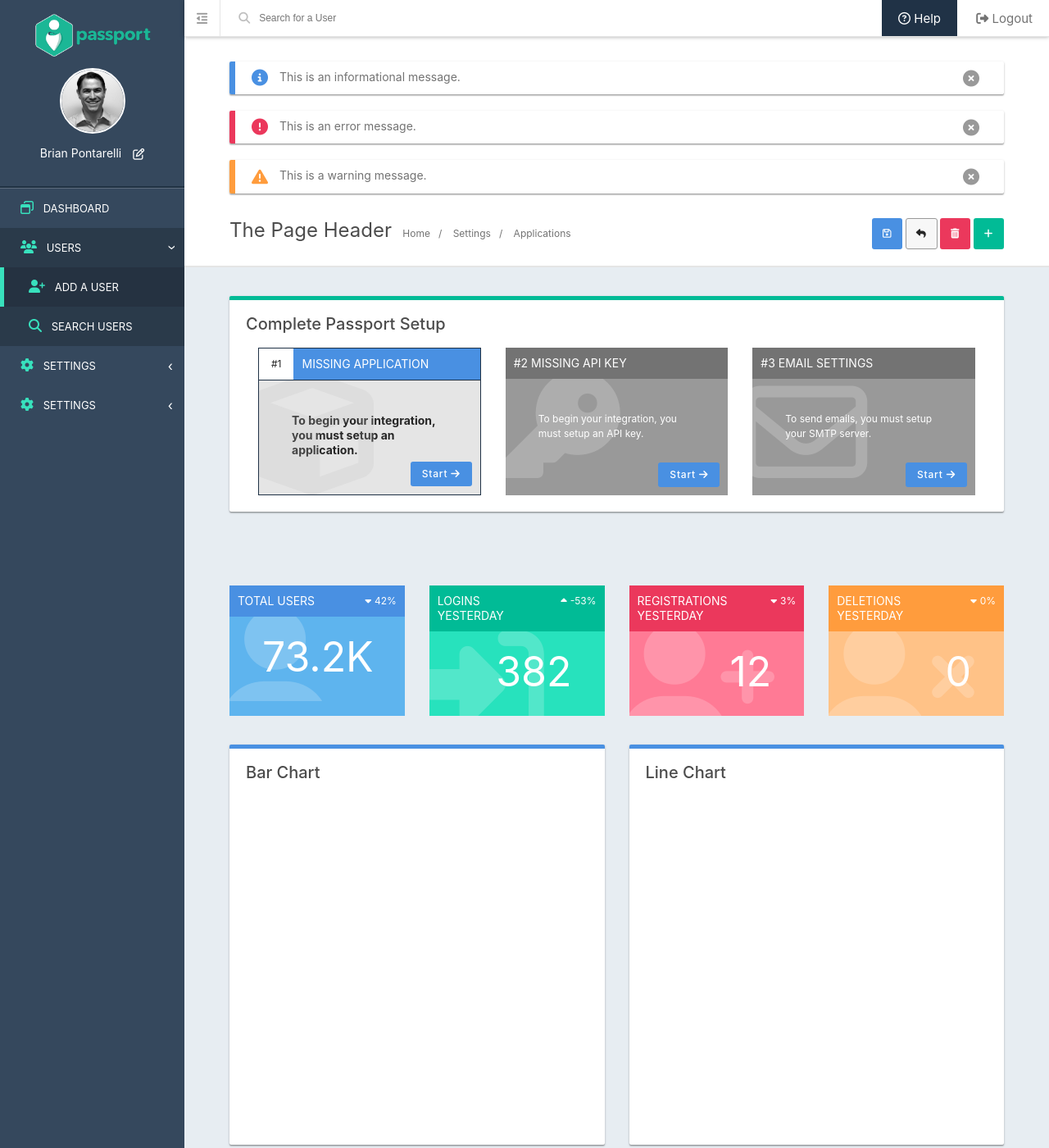
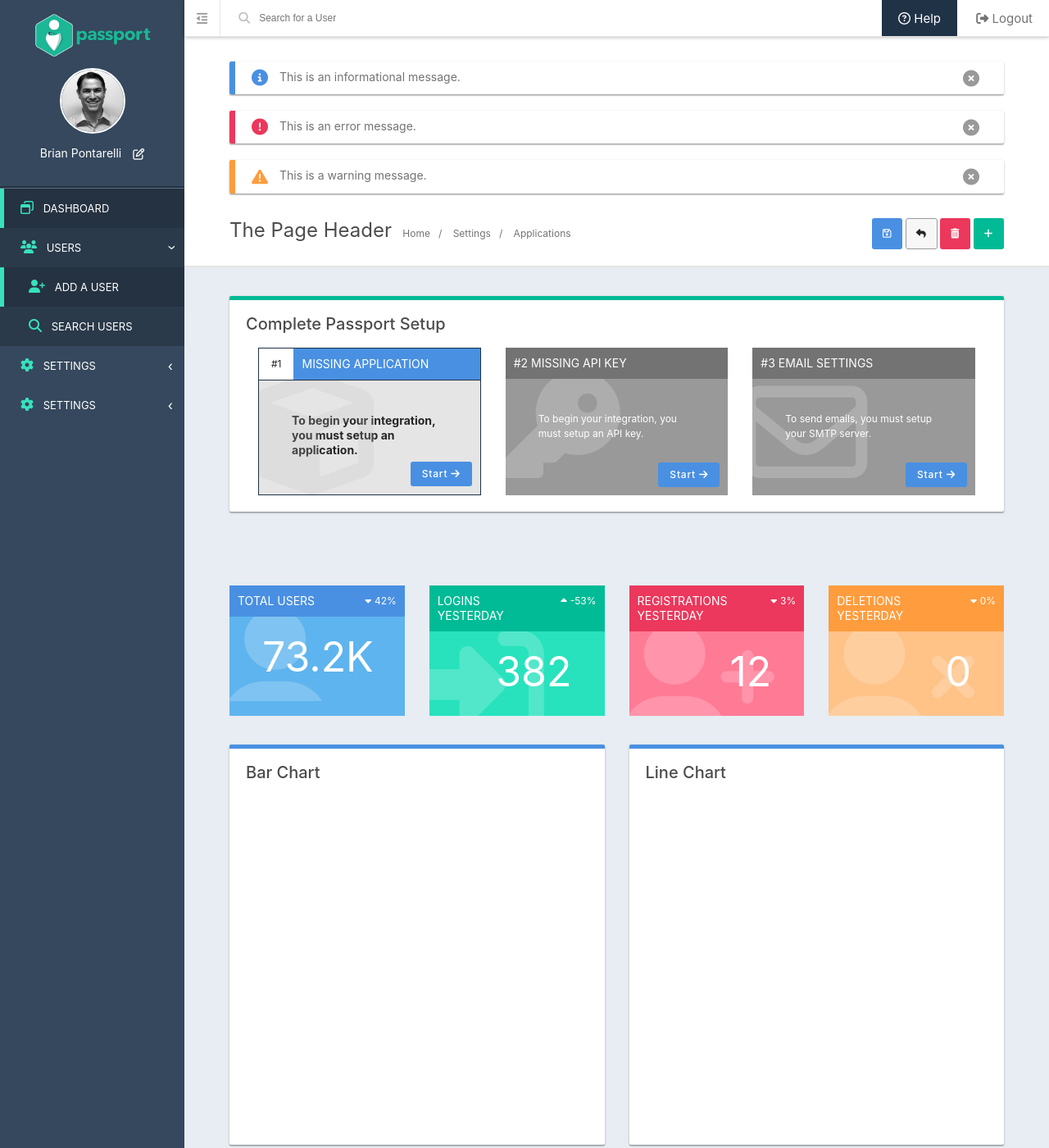
Before and after one commit to FusionAuth/fusionauth-style, a Jekyll site: the page built from index.md, in a window 1280 px wide and 1400 px high. Shown: the whole window at 82% size. Built offline with Jekyll 4.4.1, drawn with Linux system fonts in a browser that asks for light colours; nearby versions of some CDN libraries.

Commit message:
Fixed sidebar nav to highlight the active anchor better

```diff
--- a/_layouts/default.html
+++ b/_layouts/default.html
@@ -162,12 +162,12 @@
     <nav>
       <ul class="treeview">
         <li>
-          <a href="/"><i class="fa fa-window-restore"></i> Dashboard</a>
+          <a href="/" class="active"><i class="fa fa-window-restore"></i> Dashboard</a>
         </li>
         <li class="folder open active">
           <a href="#" class="folder-toggle open"><i class="fa fa-users"></i> Users</a>
           <ul>
-            <li><a href="#" class="item active"><i class="fa fa-user-plus"></i> Add a User</a></li>
+            <li><a href="#" class="active"><i class="fa fa-user-plus"></i> Add a User</a></li>
             <li><a href="#"><i class="fa fa-search"></i> Search Users</a></li>
           </ul>
         </li>
--- a/_sass/application.scss
+++ b/_sass/application.scss
@@ -171,6 +171,15 @@ body {
             top: 15px;
             transition: 0.3s;
           }
+
+          &:hover, &.active {
+            background: $sidebar-nav-active-background-color;
+            color: $sidebar-nav-active-color;
+          }
+
+          &.active {
+            border-left: 5px solid $sidebar-nav-active-border-color;
+          }
         }
 
         &.folder:not(.open) ul {
@@ -178,7 +187,7 @@ body {
         }
 
         &.folder.open {
-          a {
+          a:not(.active) {
             background: $sidebar-nav-open-background-color;
 
             &.folder-toggle:after {
@@ -188,18 +197,6 @@ body {
 
           ul {
             max-height: 500px;
-          }
-        }
-
-        &.folder.active a {
-          color: $sidebar-nav-active-color;
-
-          &:hover, &.active {
-            background: $sidebar-nav-active-background-color;
-          }
-
-          &.active {
-            border-left: 5px solid $sidebar-nav-active-border-color;
           }
         }
       }
```
